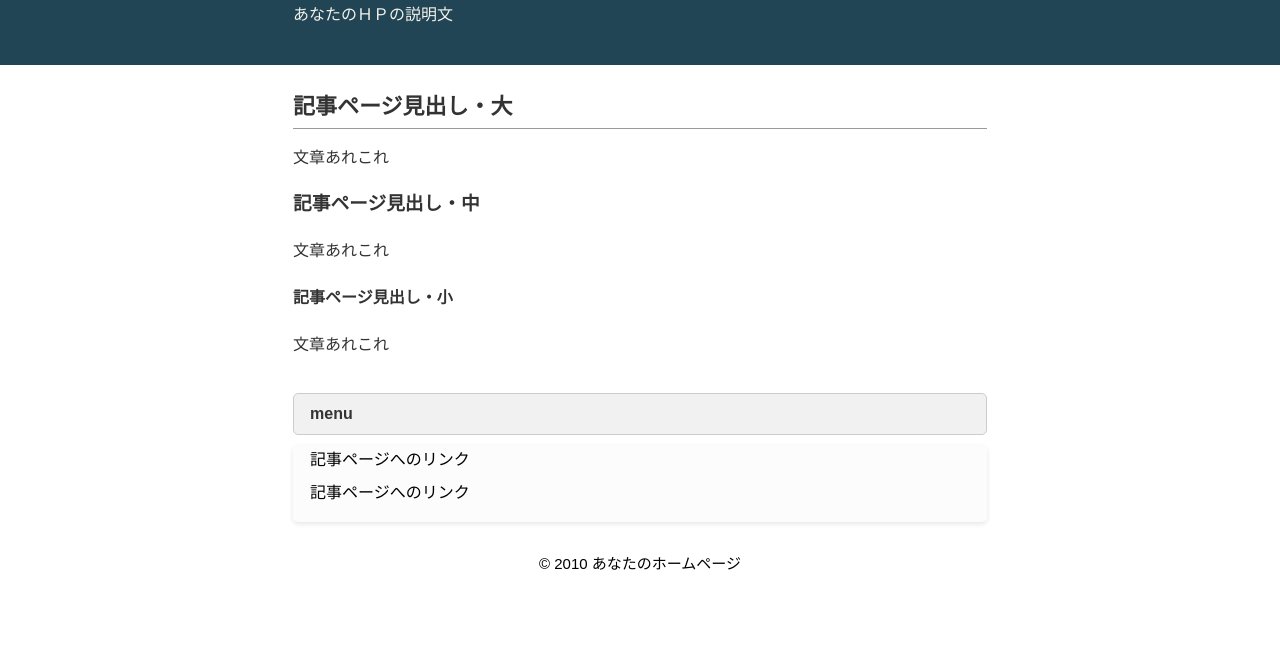
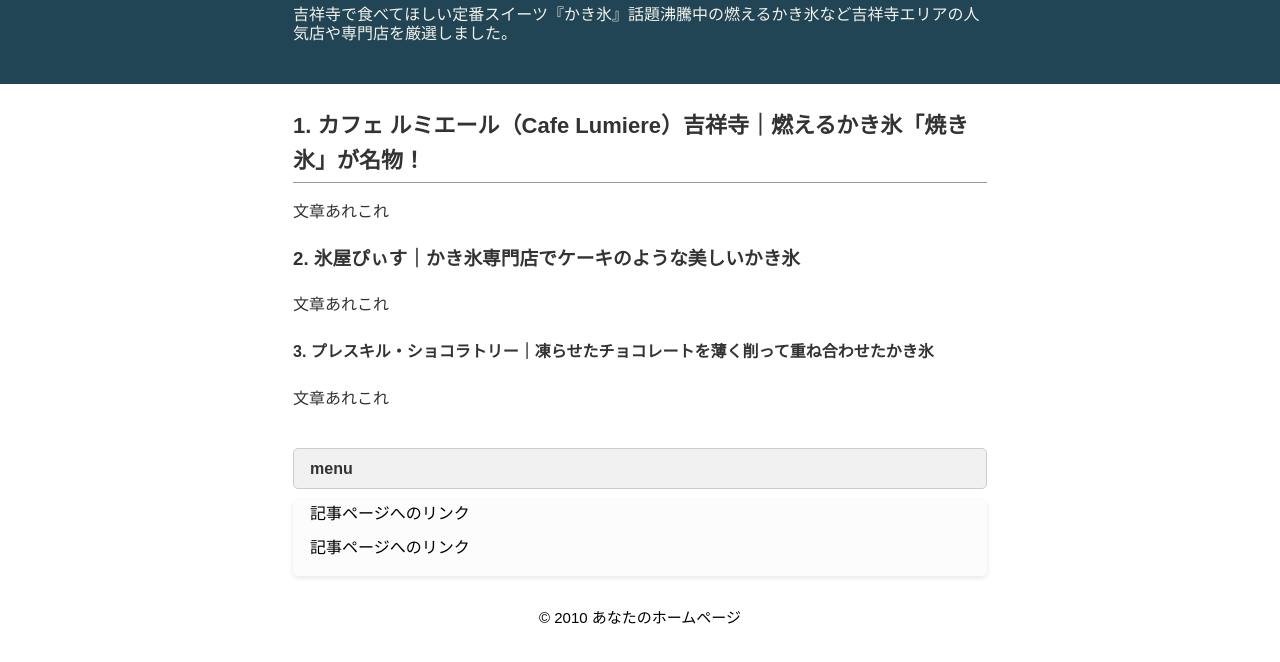
Before and after one commit to dsa2323088/ice.github.io, a plain HTML site: page index.html in a window 1280 px wide. Shown: the part 80-742 px from the top of the page. Drawn offline with Linux system fonts and the light colour scheme.

Commit message:
Update index.html

```diff
--- a/index.html
+++ b/index.html
@@ -11,16 +11,16 @@
 <body>
 <div id="outer">
 <header><div id="header-container"><div id="head-inner"><h1>あなたのＨＰタイトル</h1>
-<p class="description">あなたのＨＰの説明文</p></div></div>
+<p class="description">吉祥寺で食べてほしい定番スイーツ『かき氷』話題沸騰中の燃えるかき氷など吉祥寺エリアの人気店や専門店を厳選しました。</p></div></div>
 </header>
 <div id="content-wrapper">
 <main>
 <div id="inner">
-<h2>記事ページ見出し・大</h2>
+<h2>1. カフェ ルミエール（Cafe Lumiere）吉祥寺｜燃えるかき氷「焼き氷」が名物！</h2>
 <p>文章あれこれ</p>
-<h3>記事ページ見出し・中</h3>
+<h3>2. 氷屋ぴぃす｜かき氷専門店でケーキのような美しいかき氷</h3>
 <p>文章あれこれ</p>
-<h4>記事ページ見出し・小</h4>
+<h4>3. プレスキル・ショコラトリー｜凍らせたチョコレートを薄く削って重ね合わせたかき氷</h4>
 <p>文章あれこれ</p>
 </div>
 </main>
```
